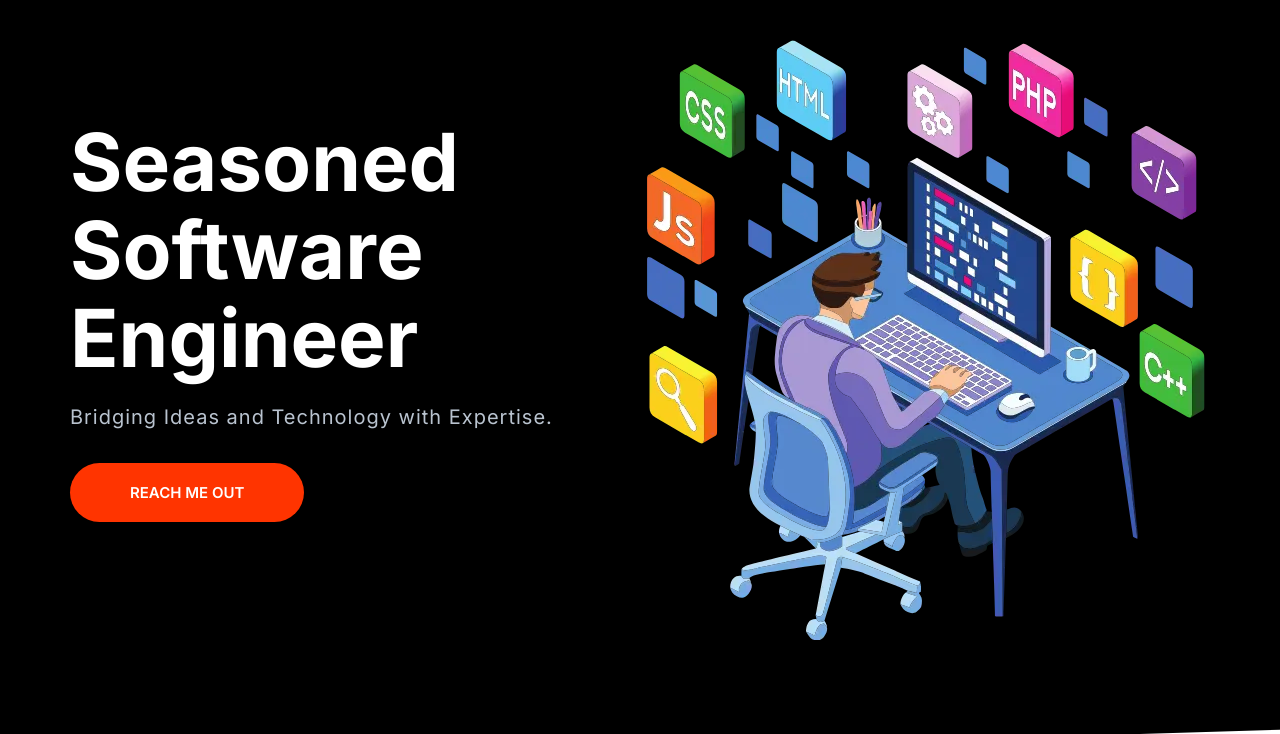
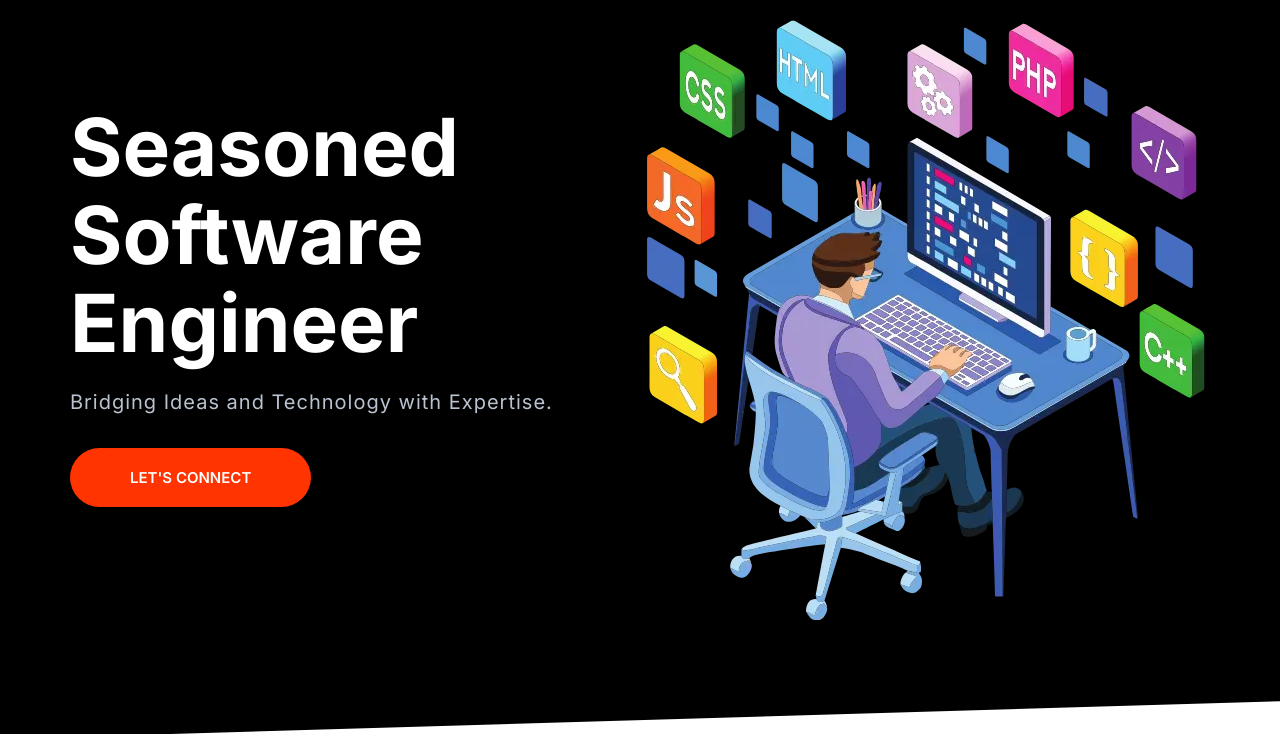
Before and after one commit to FantazinD/DeveloperProfile, a website: page public/index.html in a window 1280 px wide. Shown: the part 67-801 px from the top of the page. Drawn offline with nearby package versions, Linux system fonts and the light colour scheme.

Commit message:
minor update to styling and content

```diff
--- a/css/styles.css
+++ b/css/styles.css
@@ -596,8 +596,8 @@ a {
 }
 
 .hero__image {
-    margin-top: 5rem;
-    margin-bottom: 3rem;
+    margin-top: 3rem;
+    margin-bottom: 2rem;
 }
 
 @media screen and (min-width: 768px) {
@@ -791,8 +791,3 @@ a {
         font-size: 1.6rem;
     }
 }
-
-/* Sign-up Callout */
-.callout-signup {
-    transform: translateY(5rem);
-}
--- a/public/index.html
+++ b/public/index.html
@@ -26,7 +26,7 @@
                     <h1 data-aos="fade-right" class="block__heading">Seasoned Software Engineer</h1>
                     <p data-aos="fade-right" class="hero__tagline">Bridging Ideas and Technology with Expertise.</p>
                     <a target="_blank" href="mailto:paulo.pete.k.razon@gmail.com" class="btn btn--accent btn--stretched"
-                        >Reach Me Out</a
+                        >Let's Connect</a
                     >
                 </header>
                 <picture class="hero__image" data-aos="zoom-in">
```
